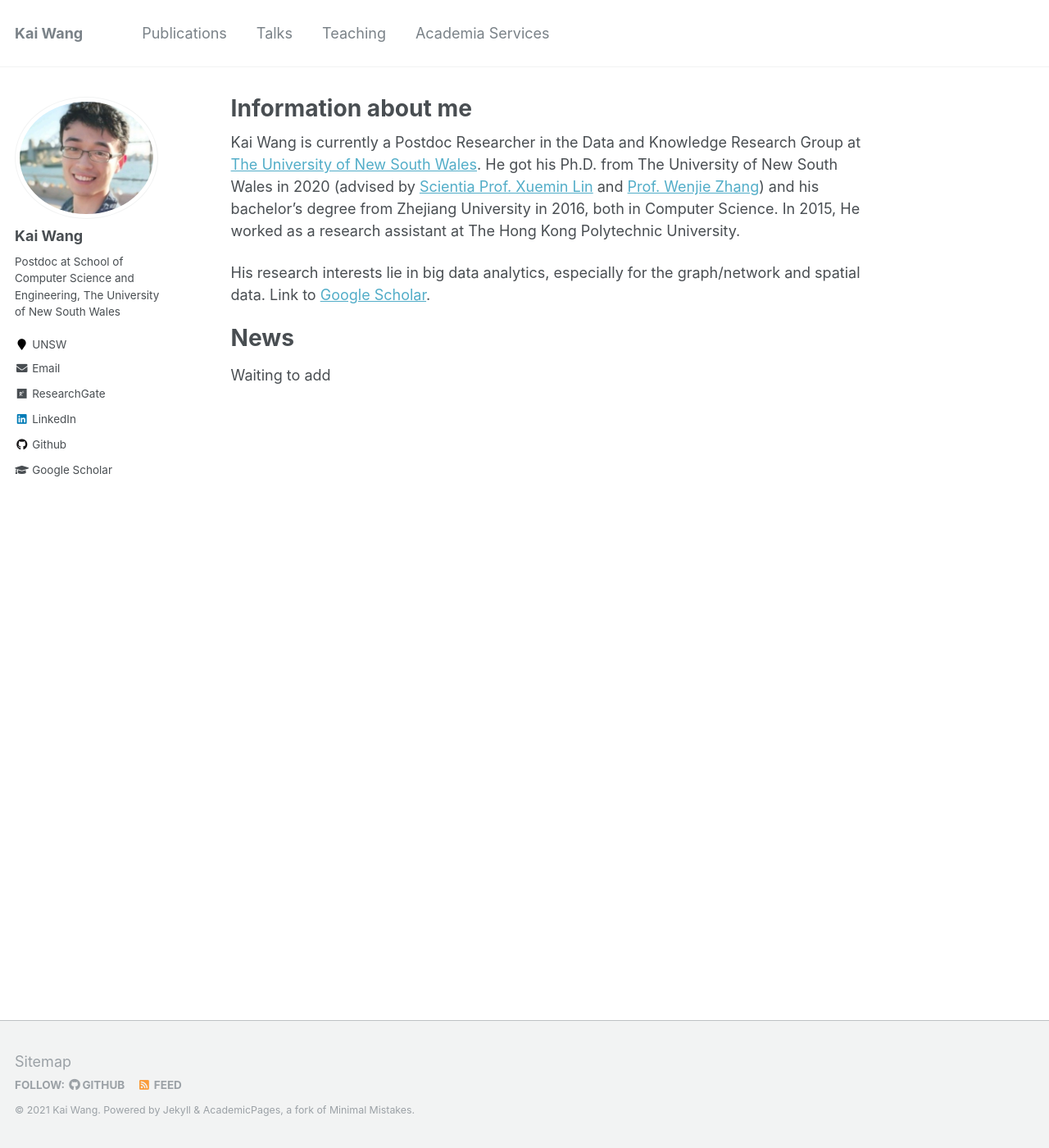
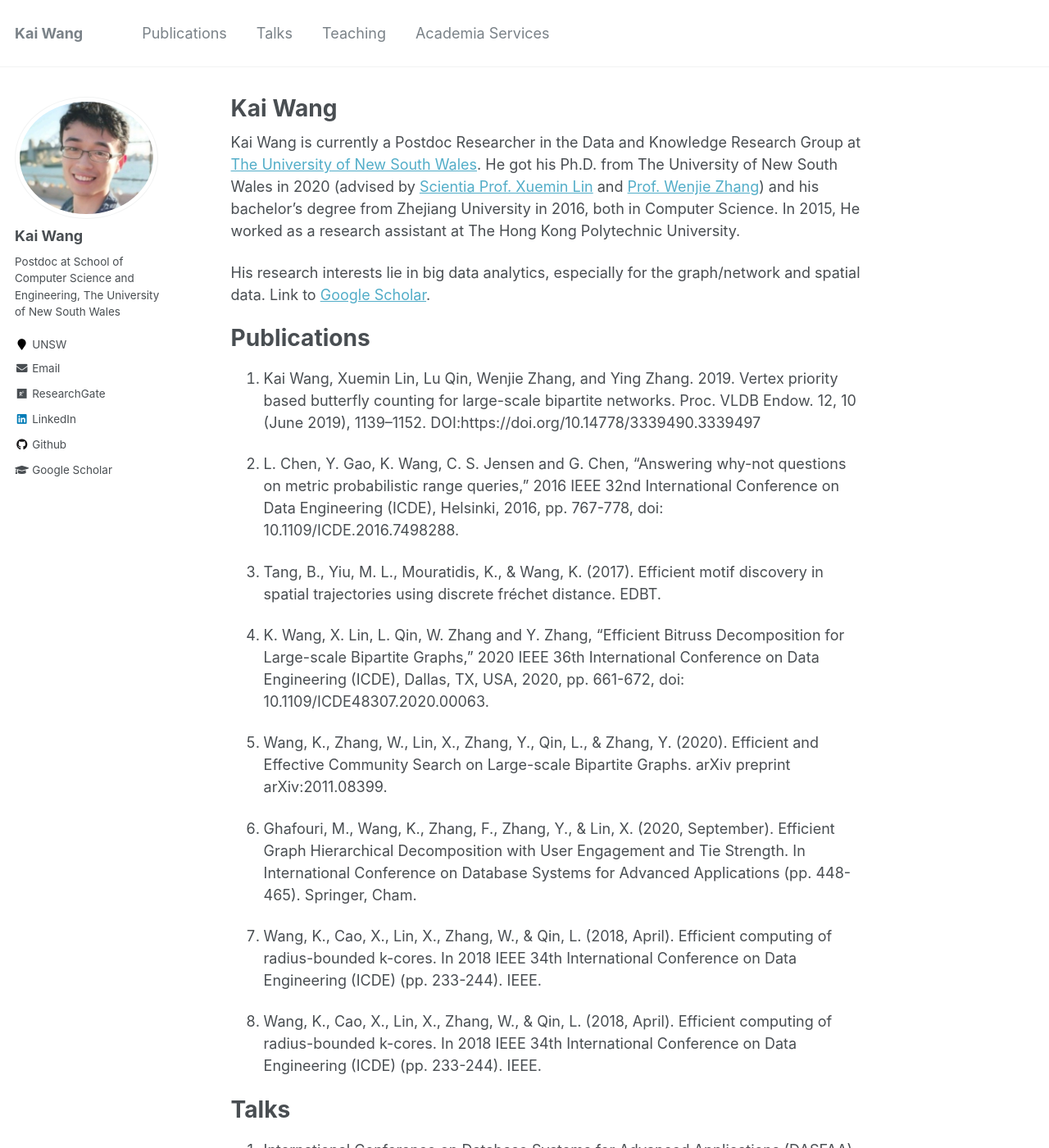
Before and after one commit to cs-kaiwang/cs-kaiwang.github.io, a Jekyll site: the page built from _pages/about.md, in a window 1280 px wide and 1400 px high. Shown: the whole window at 82% size. Built offline with Jekyll 4.4.1, drawn with Linux system fonts in a browser that asks for light colours; some of the changed text lies outside the part shown.

```diff
--- a/_pages/about.md
+++ b/_pages/about.md
@@ -1,6 +1,6 @@
 ---
 permalink: /
-title: "Information about me"
+title: "Kai Wang"
 excerpt: "About me"
 author_profile: true
 redirect_from:
@@ -12,6 +12,42 @@ Kai Wang is currently a Postdoc Researcher in the Data and Knowledge Research Gr
 
 His research interests lie in big data analytics, especially for the graph/network and spatial data.  Link to [Google Scholar](https://scholar.google.com/citations?user=G4DiwTIAAAAJ&hl=en).
 
-News
+Publications
 ======
-Waiting to add
+1. Kai Wang, Xuemin Lin, Lu Qin, Wenjie Zhang, and Ying Zhang. 2019. Vertex priority based butterfly counting for large-scale bipartite networks. Proc. VLDB Endow. 12, 10 (June 2019), 1139–1152. DOI:https://doi.org/10.14778/3339490.3339497
+
+2. L. Chen, Y. Gao, K. Wang, C. S. Jensen and G. Chen, "Answering why-not questions on metric probabilistic range queries," 2016 IEEE 32nd International Conference on Data Engineering (ICDE), Helsinki, 2016, pp. 767-778, doi: 10.1109/ICDE.2016.7498288.
+
+3. Tang, B., Yiu, M. L., Mouratidis, K., & Wang, K. (2017). Efficient motif discovery in spatial trajectories using discrete fréchet distance. EDBT.
+
+4. K. Wang, X. Lin, L. Qin, W. Zhang and Y. Zhang, "Efficient Bitruss Decomposition for Large-scale Bipartite Graphs," 2020 IEEE 36th International Conference on Data Engineering (ICDE), Dallas, TX, USA, 2020, pp. 661-672, doi: 10.1109/ICDE48307.2020.00063.
+
+5. Wang, K., Zhang, W., Lin, X., Zhang, Y., Qin, L., & Zhang, Y. (2020). Efficient and Effective Community Search on Large-scale Bipartite Graphs. arXiv preprint arXiv:2011.08399.
+
+6. Ghafouri, M., Wang, K., Zhang, F., Zhang, Y., & Lin, X. (2020, September). Efficient Graph Hierarchical Decomposition with User Engagement and Tie Strength. In International Conference on Database Systems for Advanced Applications (pp. 448-465). Springer, Cham.
+
+7. Wang, K., Cao, X., Lin, X., Zhang, W., & Qin, L. (2018, April). Efficient computing of radius-bounded k-cores. In 2018 IEEE 34th International Conference on Data Engineering (ICDE) (pp. 233-244). IEEE.
+
+8. Wang, K., Cao, X., Lin, X., Zhang, W., & Qin, L. (2018, April). Efficient computing of radius-bounded k-cores. In 2018 IEEE 34th International Conference on Data Engineering (ICDE) (pp. 233-244). IEEE.
+
+Talks
+======
+1. International Conference on Database Systems for Advanced Applications (DASFAA), 2020
+
+Academia Services
+======
+1. (External) Journal Reviewer: TKDE, TKDD.
+
+2. Conferences: SIGMOD, VLDB, ICDE, KDD, WSDM, CIKM, DASFAA, etc.
+
+3. Organizing Committee: Publicity Chair of [LSGDA 2020](https://www.google.com/url?q=https%3A%2F%2Flsgda.github.io%2F2020%2F&sa=D&sntz=1&usg=AFQjCNFYfkgg9wBrWW8wUaG8GCGXJz3z_A)
+
+Teaching
+======
+ps: * indicates course coordinator
+
+1. Teaching Big Data Management  (COMP9313) -  2017 S2, 2018 S2
+
+2. Teaching database management (COMP9311) -  2017 S1, 2018 S1*, 2019 T1*, 2019 T3*.
+
+3. Teaching Data Science and Decisions -  2017 S2, 2018 S2*, 2019 T2*
```
Also changed, not shown: _data/navigation.yml (+4 -4 lines).
